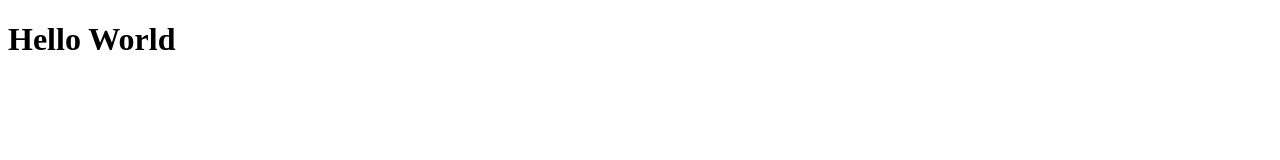
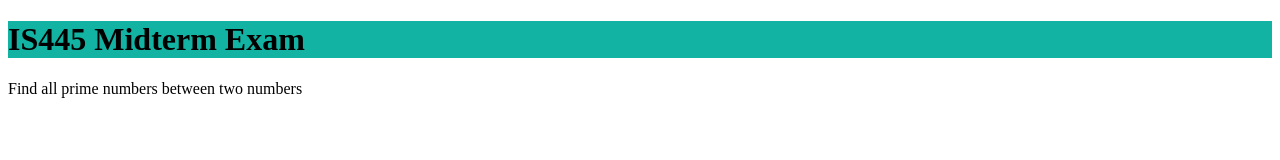
Before and after one commit to martinezcj12/midterm, a website: page website/index.html in a window 1280 px wide. Drawn offline with Linux system fonts and the light colour scheme.

Commit message:
indexfinal

```diff
--- a/website/index.html
+++ b/website/index.html
@@ -4,9 +4,21 @@
     <meta charset="UTF-8">
     <meta name="viewport" content="width=device-width, initial-scale=1.0">
     <meta http-equiv="X-UA-Compatible" content="ie=edge">
-    <title>Hello World</title>
+    <style>
+    header {
+        background-color: rgb(18, 179, 162)
+    }
+    </style>
 </head>
 <body>
-    <h1>Hello World</h1>
+   <header> <h1>IS445 Midterm Exam</h1> </header>
+   <main>
+       <p>Find all prime numbers between two numbers</p>
+    <style>
+    param {
+        background-color: rgb(18, 179, 162)
+    }
+    </style>
+   </main>
 </body>
 </html>
```
